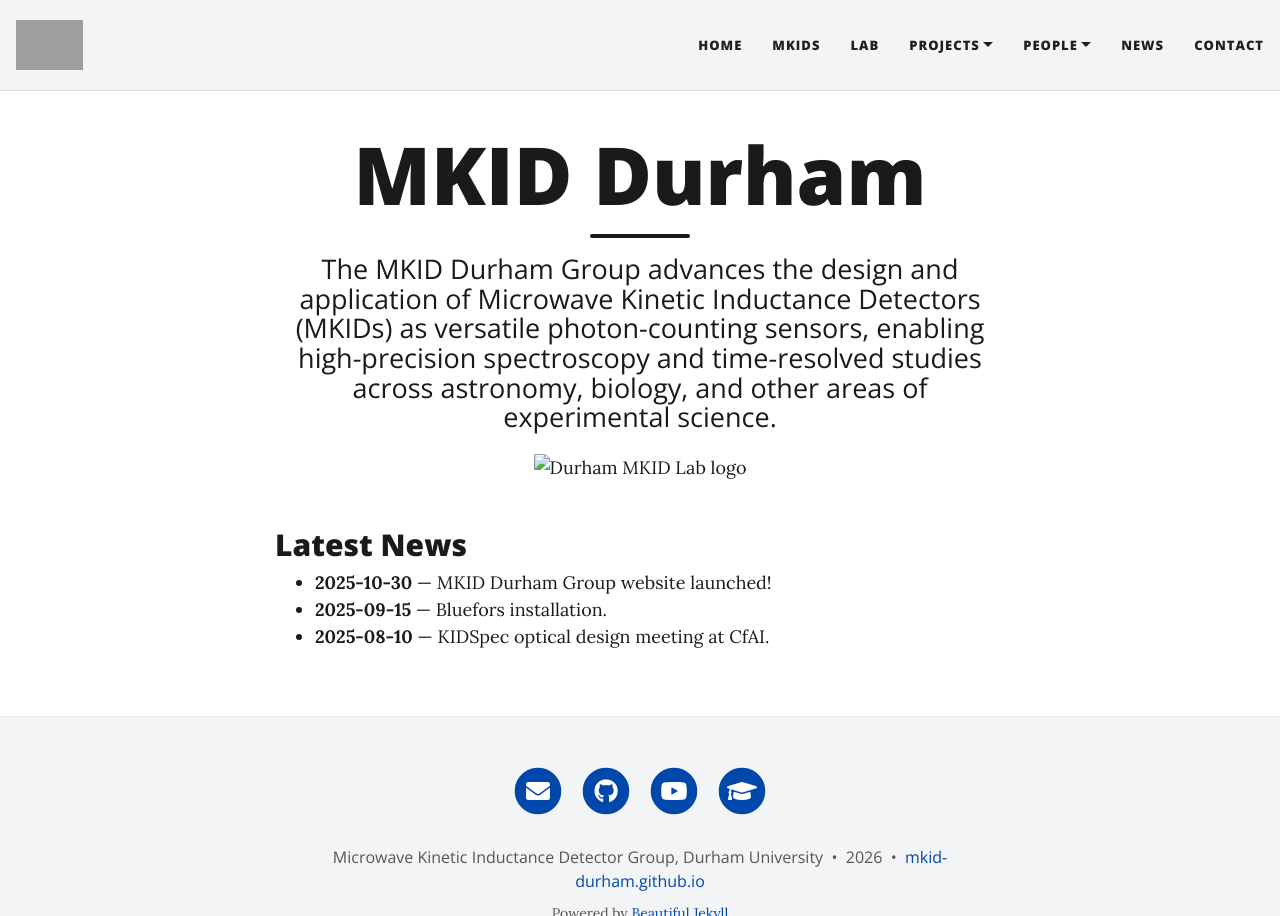
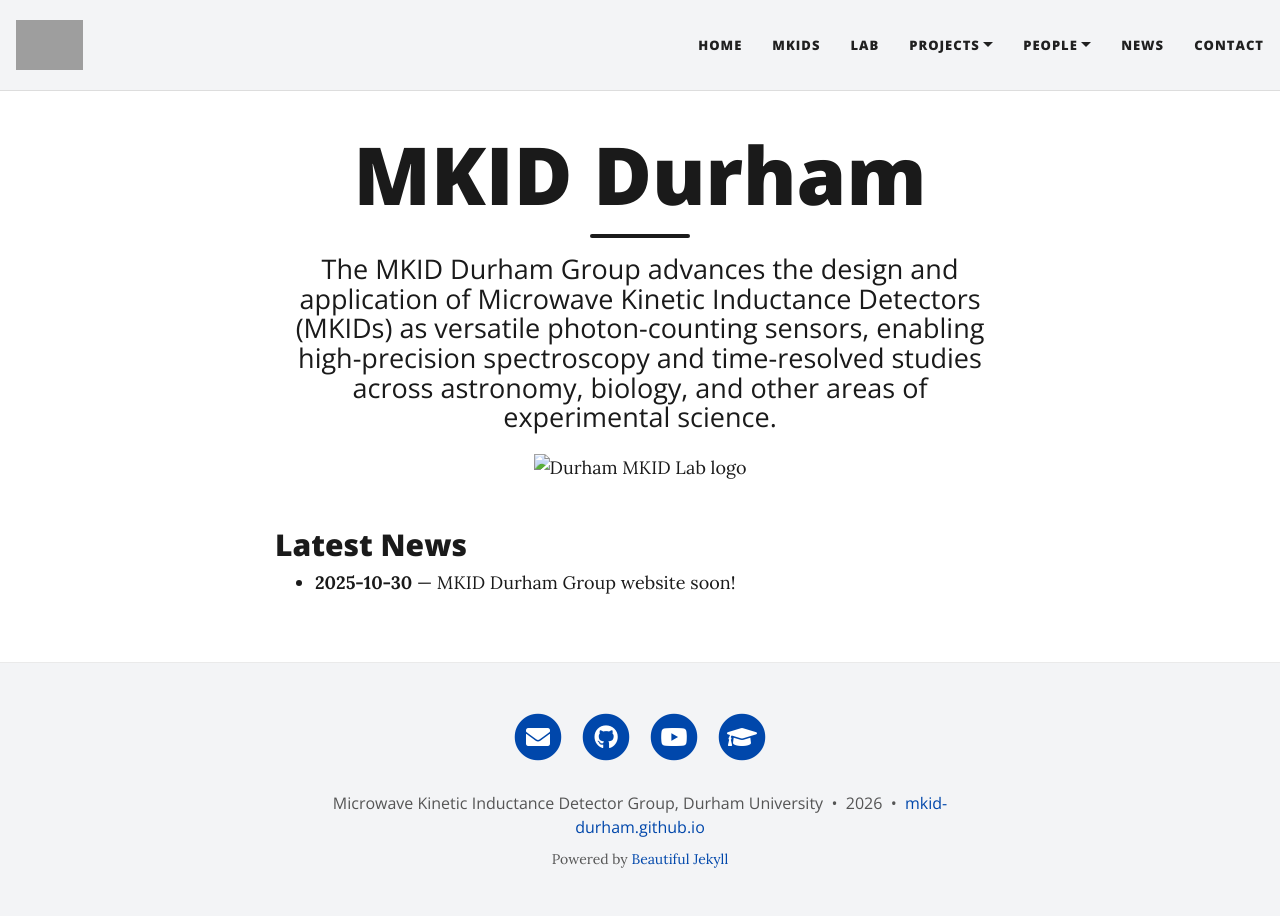
Before and after one commit to Miriamxan/MKID_Durham_webpage, a Jekyll site: the page built from index.html, in a window 1280 px wide and 1074 px high, cut to the strip 0-916 px from the top of the window. Built offline with Jekyll 4.4.1, drawn with Linux system fonts in a browser that asks for light colours; nearby versions of some CDN libraries; a script that is not in the unit is left out; the list of posts is cut into pages by our own code; grey boxes are pictures that could not be loaded.

Commit message:
Update index.html

```diff
--- a/index.html
+++ b/index.html
@@ -11,9 +11,7 @@
 
 <h2>Latest News</h2>
 <ul>
-  <li><b>2025-10-30</b> — MKID Durham Group website launched!</li>
-  <li><b>2025-09-15</b> — Bluefors installation.</li>
-  <li><b>2025-08-10</b> — KIDSpec optical design meeting at CfAI.</li>
+  <li><b>2025-10-30</b> — MKID Durham Group website soon!</li>
 </ul>
 
 <!-- Optional: Bluesky news feed -->
```
